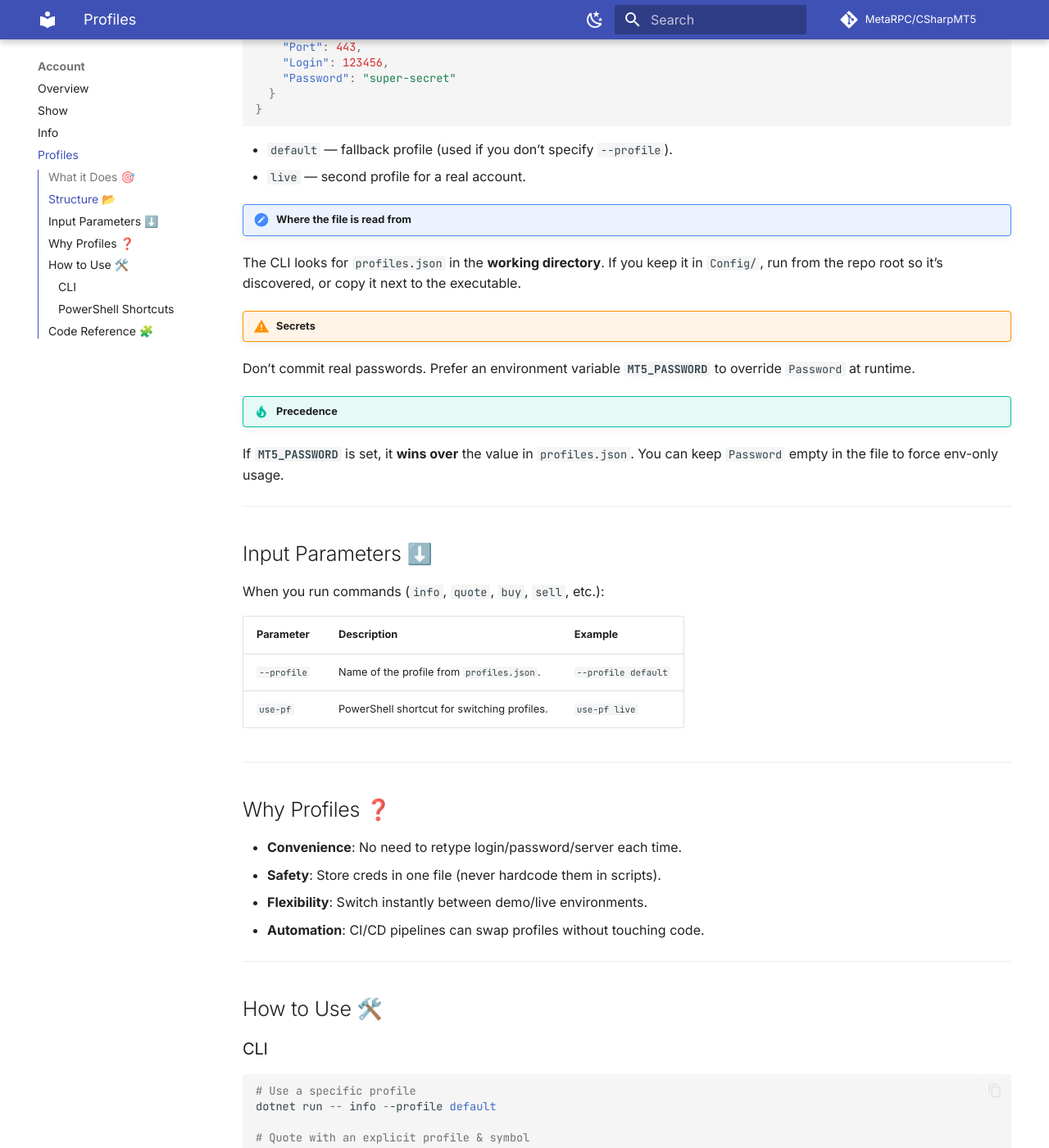
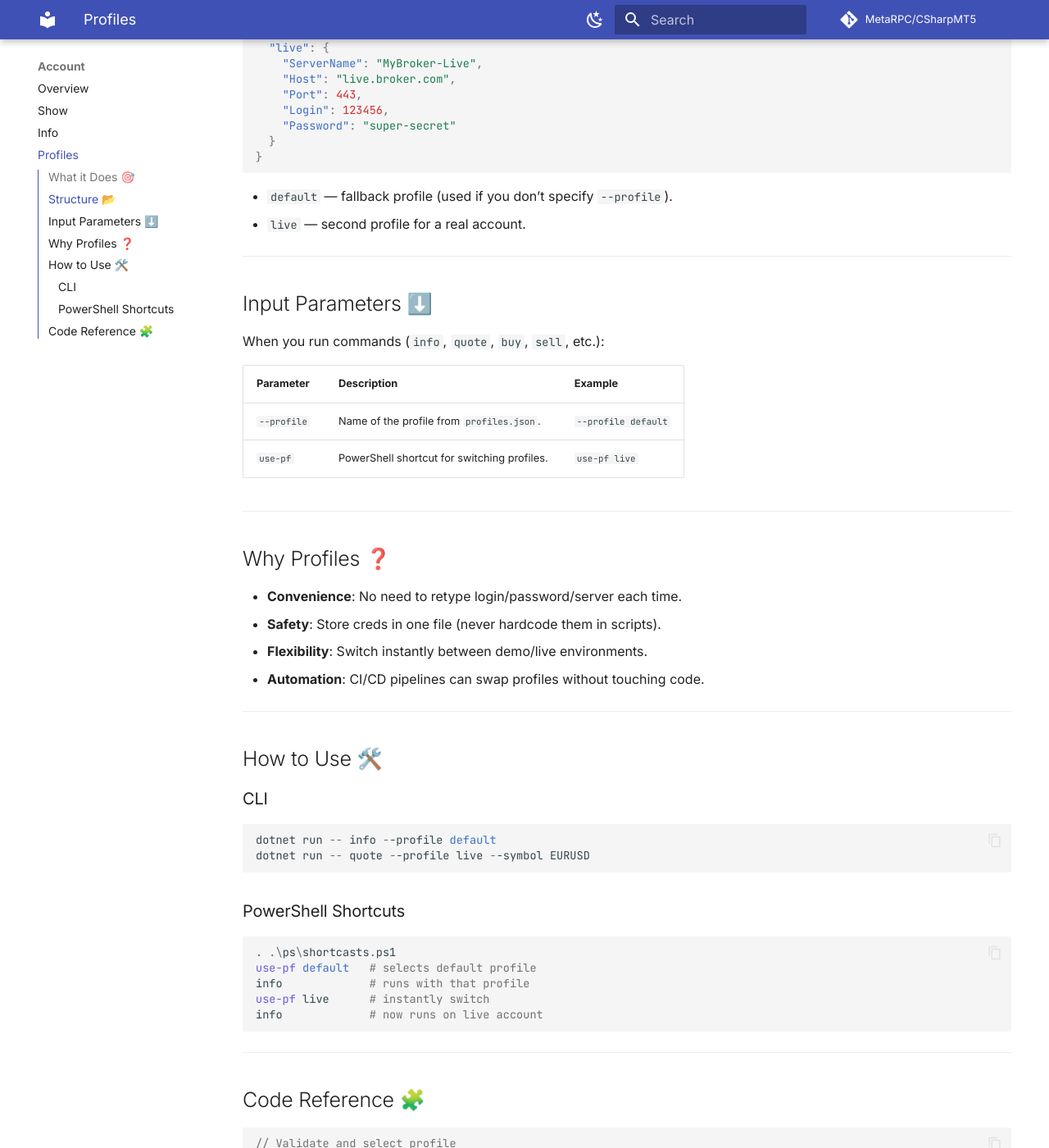
Before and after one commit to MetaRPC/CSharpMT5, an MkDocs documentation site: the page built from docs/Account/Profiles.md, in a window 1280 px wide and 1400 px high, scrolled down 660 px. Shown: the whole window at 82% size. Built offline with MkDocs 1.6.1 and Material for MkDocs 9.7.7, drawn with Linux system fonts in a browser that asks for light colours; comment, search, counter and statistics services are not loaded; some of the changed text lies outside the part shown.

Commit message:
Update Profiles.md

````diff
--- a/docs/Account/Profiles.md
+++ b/docs/Account/Profiles.md
@@ -33,16 +35,6 @@ Typical `profiles.json`:
 * `default` — fallback profile (used if you don’t specify `--profile`).
 * `live` — second profile for a real account.
 
-!!! note "Where the file is read from"
-The CLI looks for `profiles.json` in the **working directory**.
-If you keep it in `Config/`, run from the repo root so it’s discovered, or copy it next to the executable.
-
-!!! warning "Secrets"
-Don’t commit real passwords. Prefer an environment variable **`MT5_PASSWORD`** to override `Password` at runtime.
-
-!!! tip "Precedence"
-If **`MT5_PASSWORD`** is set, it **wins over** the value in `profiles.json`. You can keep `Password` empty in the file to force env-only usage.
-
 ---
 
 ## Input Parameters ⬇️
@@ -70,10 +62,7 @@ When you run commands (`info`, `quote`, `buy`, `sell`, etc.):
 ### CLI
 
 ```powershell
-# Use a specific profile
 dotnet run -- info --profile default
-
-# Quote with an explicit profile & symbol
 dotnet run -- quote --profile live --symbol EURUSD
 ```
 
@@ -83,7 +72,6 @@ dotnet run -- quote --profile live --symbol EURUSD
 . .\ps\shortcasts.ps1
 use-pf default   # selects default profile
 info             # runs with that profile
-
 use-pf live      # instantly switch
 info             # now runs on live account
 ```
@@ -93,18 +81,17 @@ info             # now runs on live account
 ## Code Reference 🧩
 
 ```csharp
-// Validate and select the profile
+// Validate and select profile
 Validators.EnsureProfile(profile);
 _selectedProfile = profile;
 
-// Later used in ConnectAsync()
+// later used in ConnectAsync()
 await ConnectAsync();
 ```
 
 ---
 
-📌 **In short**:
-
-* `profiles.json` = your connection catalog.
-* `--profile` or `use-pf` = the switch.
-* In code: `Validators.EnsureProfile` → `_selectedProfile` → `ConnectAsync()`.
+📌 In short:
+— `profiles.json` = your connection catalog.
+— `--profile` or `use-pf` = the switch.
+— In code always via `Validators.EnsureProfile` → `_selectedProfile`.
````
Also changed, not shown: other parts of docs/Account/Profiles.md (+3 -1 lines).
